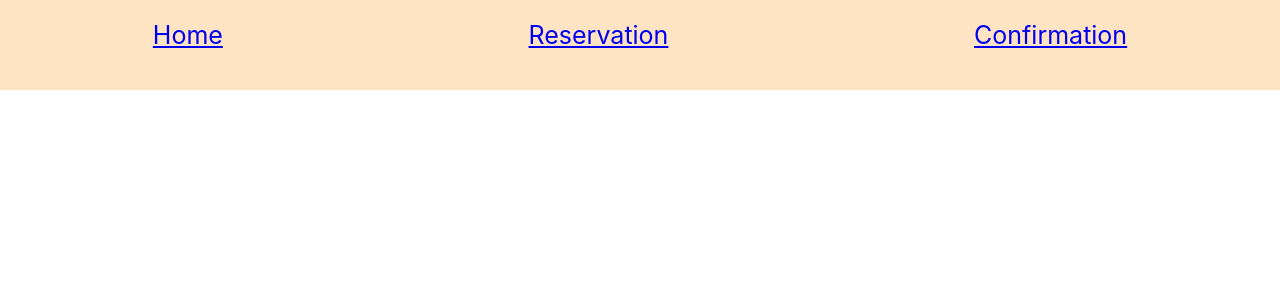
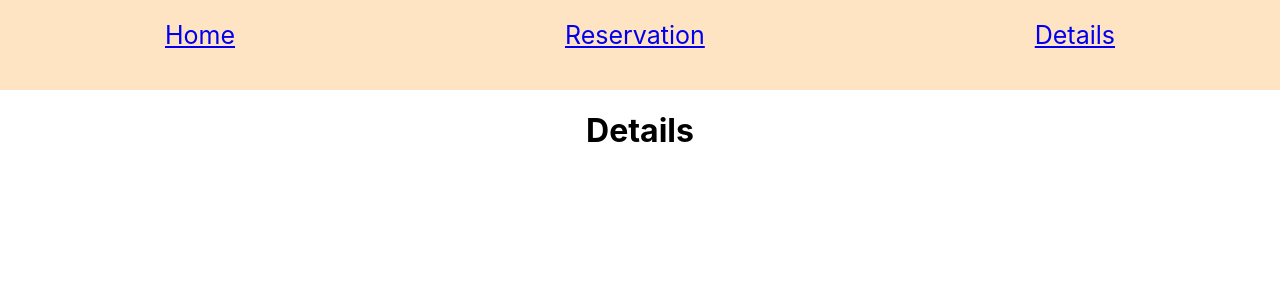
Before and after one commit to um1ka/Airbnb_Project, a React (Create React App) app in the folder airbnb_clone/: page /confirm/1 in a window 1280 px wide. Shown: the top 300 px of the page. Built offline with nearby package versions, Linux system fonts and the light colour scheme; no server answers.

Commit message:
Details Page is working

```diff
--- a/airbnb_clone/src/App.css
+++ b/airbnb_clone/src/App.css
@@ -20,7 +20,7 @@ body, html {
   display: flex;
   flex-direction: column;
   justify-content: center;
-  align-items: center;
+
 }
 
 li{
--- a/airbnb_clone/src/components/Confirm.jsx
+++ b/airbnb_clone/src/components/Confirm.jsx
@@ -1,7 +1,9 @@
+
+
 export default function Confirm () {
     return (
         <div>
-            <h1>Confirmation Page</h1>
+            <h1>Details</h1>
         </div>
     )
 }
--- a/airbnb_clone/src/components/Home.jsx
+++ b/airbnb_clone/src/components/Home.jsx
@@ -1,8 +1,10 @@
 import { useState } from 'react'
 import axios from 'axios'
+import { useNavigate } from 'react-router-dom'
 
 
 export default function Home (props) {
+    const navigate= useNavigate()
     const location=props.location
     const person=props.person
     const date1=props.date1
@@ -106,8 +108,12 @@ let locationId = ''
            {results.map((result)=>(
 
             <div>
-            <p>Address: {result.publicAddress}</p>
-            <img src={result.images[4]}/>
+            <p>Address: {result.publicAddress}</p><br></br>
+            <span>Adults: {result.adults}</span><br></br>
+            <span>Ratings: {result.avgRating}</span><br></br>
+            <span>Checkin: {result.checkin}</span><br></br>
+            <a href={`/confirm/${result.id}`}><img  src={result.images[4]}/></a>
+
 
             </div>
 
@@ -122,8 +128,8 @@ let locationId = ''
         <form id="form">
            <input value={location[""]} type="text" placeholder="Where to" onChange={handleChange} />
            <input value={person[""]} type="text" placeholder="Who" id="person" onChange={handlePersonChange}/>
-           <input value={date1[""]} type="date" placeholder="When" id="date" onChange={handleDate1Change}/>
-           <input value={date2[""]} type="date" placeholder="When" id="date" onChange={handleDate2Change}/>
+           <input value={date1[""]} type="date" placeholder="When" id="date1" onChange={handleDate1Change}/>
+           <input value={date2[""]} type="date" placeholder="When" id="date2" onChange={handleDate2Change}/>
            <button type="submit" onClick={handleSubmit} id="submit">Search</button>
            </form>
     </div>
--- a/airbnb_clone/src/components/Main.jsx
+++ b/airbnb_clone/src/components/Main.jsx
@@ -11,7 +11,7 @@ export default function Main ({reservation, setLocation, setPerson, setDate1, se
             <Route path="/" element={<Home setLocation={setLocation} setPerson={setPerson} setDate1={setDate1} setDate2={setDate2} location={location} person={person} date1={date1} date2={date2}/>}/>
             <Route path="/reservation" element={<Reservation reservation={reservation}/>}/>
 
-            <Route path="/confirm" element={<Confirm/>}/>
+            <Route path="/confirm/:id" element={<Confirm/>}/>
 
         </Routes>
     )
--- a/airbnb_clone/src/components/Nav.jsx
+++ b/airbnb_clone/src/components/Nav.jsx
@@ -5,7 +5,7 @@ const Nav = () => {
         <div className='navbar'>
             <Link to="/">Home</Link>
             <Link to="/reservation">Reservation</Link>
-            <Link to="/confirm">Confirmation</Link>
+            <Link to="/confirm">Details</Link>
 
         </div>
     )
```
